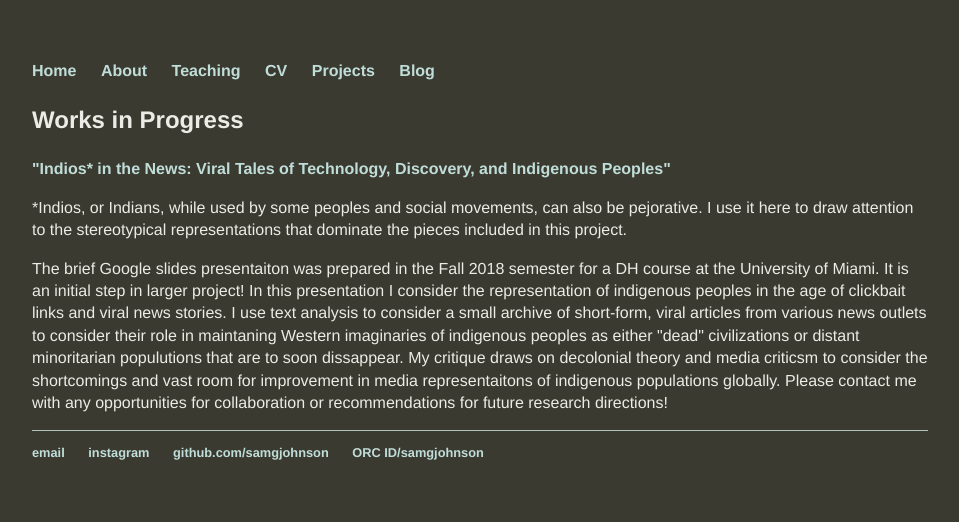
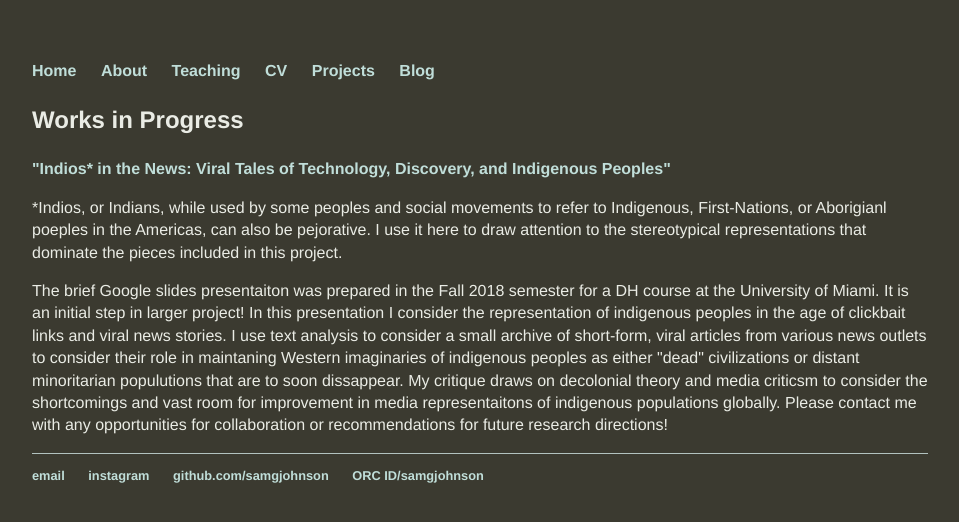
Before and after one commit to samgjohnson/samgjohnson.github.io, a Jekyll site: the page built from dhprojects/index.html, in a window 1280 px wide. Shown: the top 522 px of the page, without its empty margins (160-1119 px from the left). Built offline with Jekyll 4.4.1, drawn with Linux system fonts in a browser that asks for light colours.

Commit message:
Update index.html

```diff
--- a/dhprojects/index.html
+++ b/dhprojects/index.html
@@ -4,5 +4,5 @@ title: DH Projects
 ---
 <h3>Works in Progress</h3>
 <p><a href="https://docs.google.com/presentation/d/1oy6-h1STulIn8PONYk63Xlae5LepsvXnjIgIX361nI8/edit?usp=sharing"><b>"Indios* in the News: Viral Tales of Technology, Discovery, and Indigenous Peoples"</b></a></p>
-<p>*Indios, or Indians, while used by some peoples and social movements, can also be pejorative. I use it here to draw attention to the stereotypical representations that dominate the pieces included in this project.</p>
+<p>*Indios, or Indians, while used by some peoples and social movements to refer to Indigenous, First-Nations, or Aborigianl poeples in the Americas, can also be pejorative. I use it here to draw attention to the stereotypical representations that dominate the pieces included in this project.</p>
 <p>The brief Google slides presentaiton was prepared in the Fall 2018 semester for a DH course at the University of Miami. It is an initial step in larger project! In this presentation I consider the representation of indigenous peoples in the age of clickbait links and viral news stories. I use text analysis to consider a small archive of short-form, viral articles from various news outlets to consider their role in maintaning Western imaginaries of indigenous peoples as either "dead" civilizations or distant minoritarian populutions that are to soon dissappear. My critique draws on decolonial theory and media criticsm to consider the shortcomings and vast room for improvement in media representaitons of indigenous populations globally. Please contact me with any opportunities for collaboration or recommendations for future research directions!</p>
```
